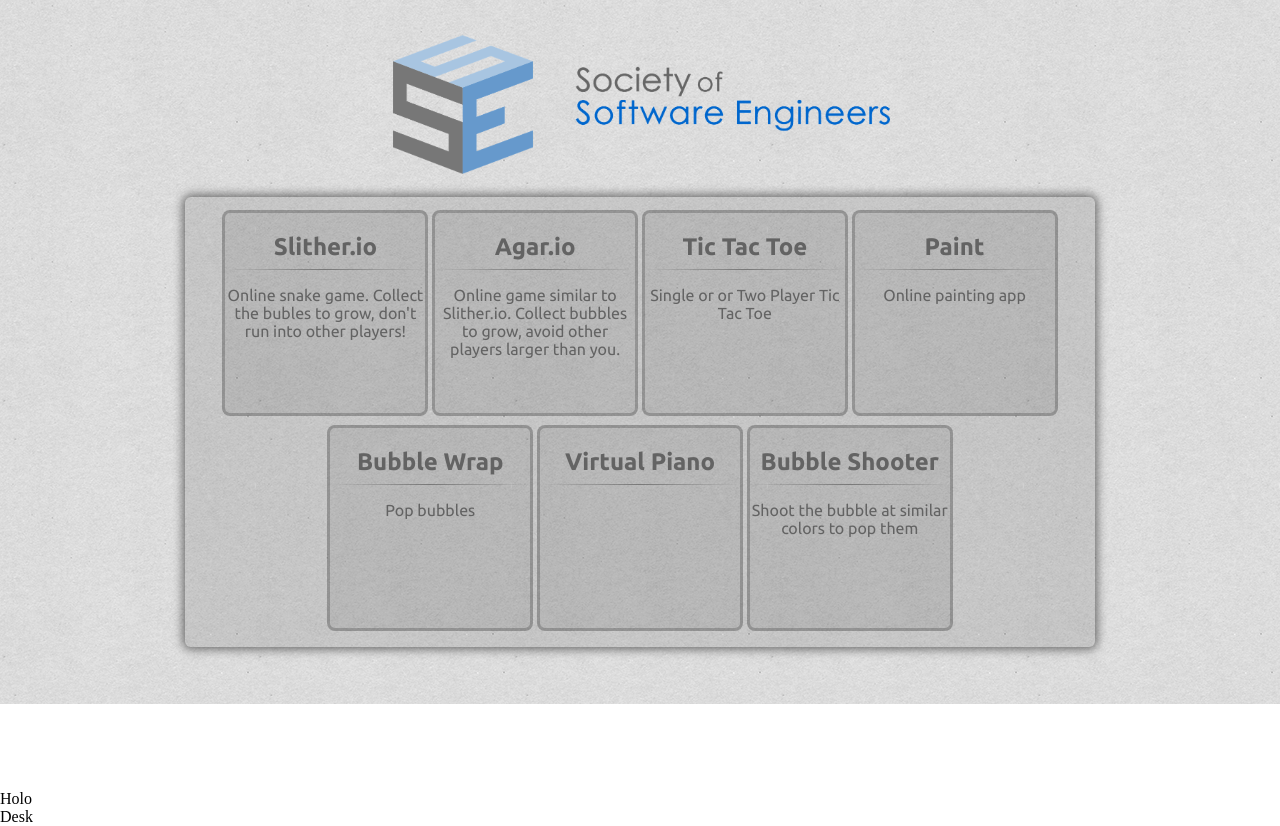
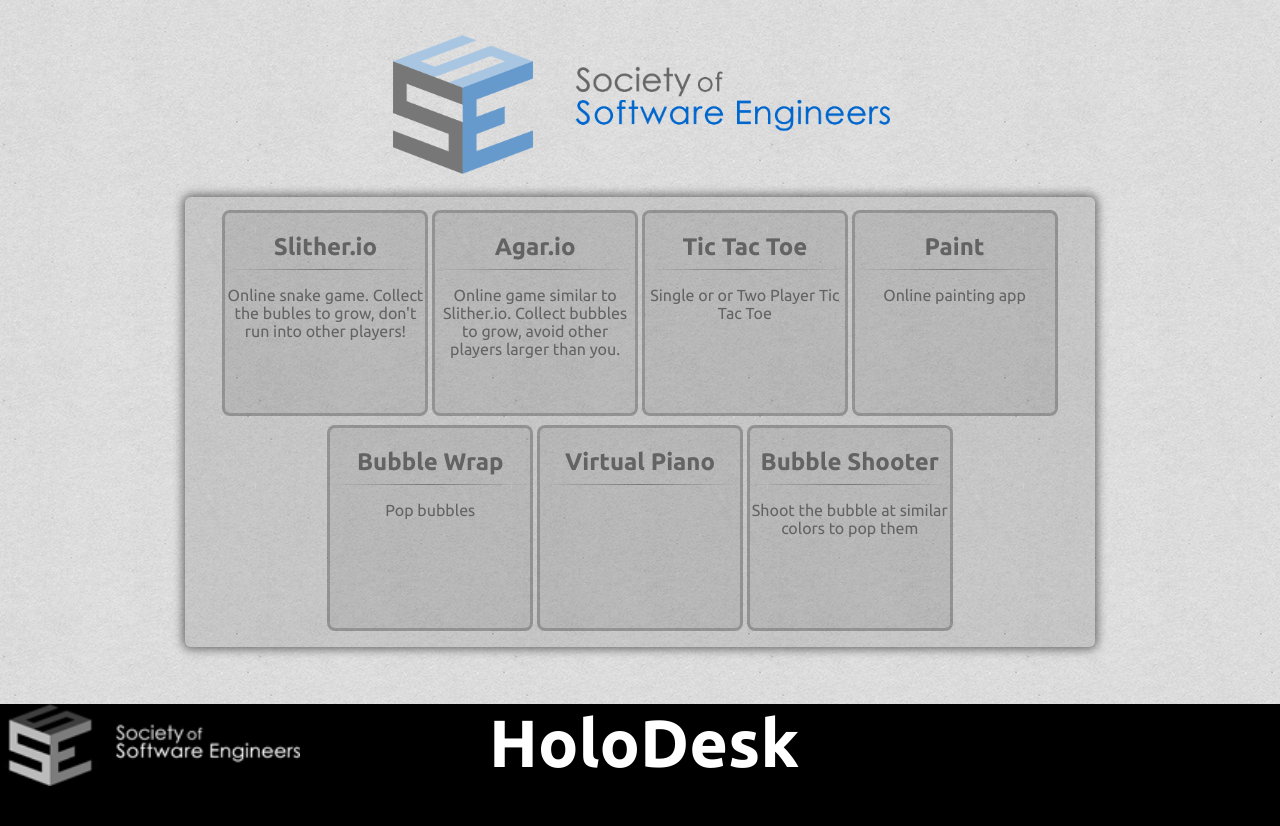
Before and after one commit to cmb9400/holo-desk, a plain HTML site: page HoloDesk Apps/frame.html in a window 1280 px wide. After the commit the page ends 800 px from the top, so only its background shows below. Drawn offline with nearby package versions, Linux system fonts and the light colour scheme.

Commit message:
changed colors, added project name to frame page

```diff
--- a/HoloDesk Apps/styles/frame.css
+++ b/HoloDesk Apps/styles/frame.css
@@ -1,6 +1,9 @@
 body {
     margin: 0;            /* Reset default margin */
+    background: black;
+  	font-family: 'Ubuntu';
 }
+
 iframe {
     display: block;       /* iframes are inline by default */
     background: #000;
@@ -10,6 +13,31 @@ iframe {
 }
 
 #sitename {
-  text-align: left;
-  cursor: default;
+  	text-align: left;
+  	cursor: default;
+  	display:inline-block;
 }
+
+#project{
+	position: absolute;
+  	display: inline-block;
+  	text-align: center;
+  	text-shadow: 0px -1px 0px rgba(0,0,0,1.5);
+  	font-size: 50pt;
+  	font-weight: 800;
+  	color: white;/*rgb(99,99,99);*/
+}
+
+#bottom{
+
+}
+
+.noselect {
+  -webkit-touch-callout: none; /* iOS Safari */
+  -webkit-user-select: none;   /* Chrome/Safari/Opera */
+  -khtml-user-select: none;    /* Konqueror */
+  -moz-user-select: none;      /* Firefox */
+  -ms-user-select: none;       /* Internet Explorer/Edge */
+  user-select: none;           /* Non-prefixed version, currently
+                                  not supported by any browser */
+}
```
